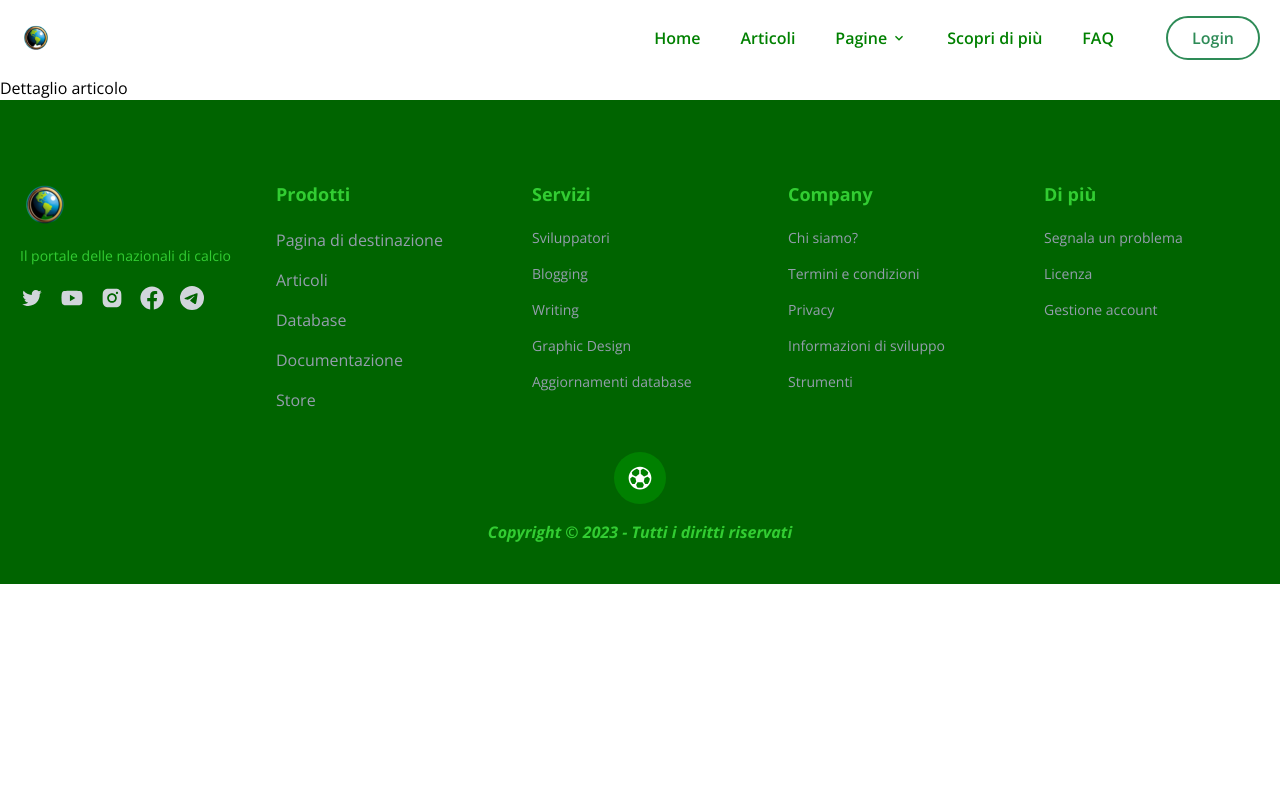
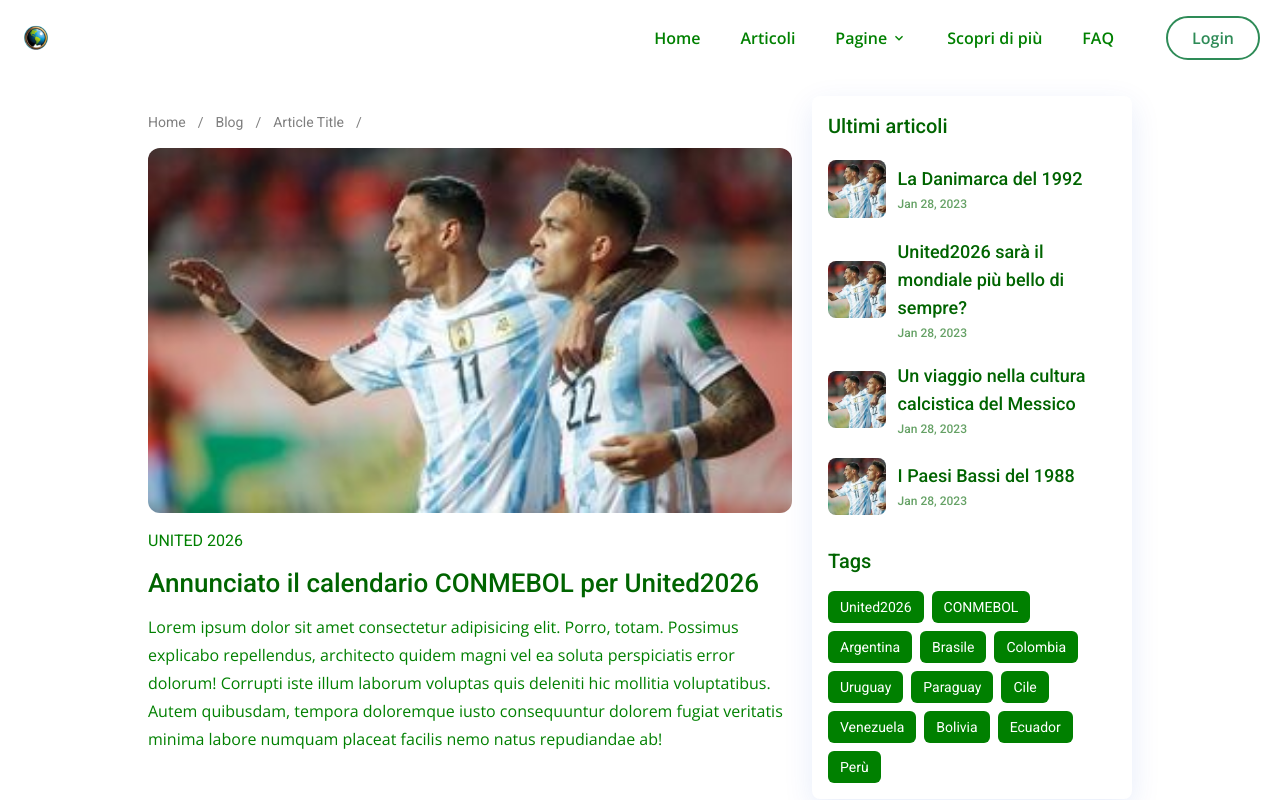
Before and after one commit to azap-rocky-84/nt-blog, a React (Create React App) app: page /blog/1 in a window 1280 px wide. Shown: the top 800 px of the page. Built offline with nearby package versions, Linux system fonts and the light colour scheme.

Commit message:
create article detail page

```diff
--- /dev/null
+++ b/src/components/BreadCrumbs.jsx
@@ -0,0 +1,18 @@
+import React from 'react';
+import {Link} from 'react-router-dom';
+
+const BreadCrumbs = ({data}) => {
+    return (
+        <div className="flex items-center py-4 overflow-x-auto whitespace-nowrap">
+          {data.map((item, index) => (
+            <div className='text-black opacity-50 text-xs font-roboto md:text-sm'>
+              <Link to={item.link}>{item.name}</Link>
+              {index !== data.lenght - 1 && <span className='px-3'>/</span>}
+            </div>
+          ))}
+        </div>
+      );
+
+}
+
+export default BreadCrumbs
--- a/src/pages/articleDetail/ArticleDetailPage.jsx
+++ b/src/pages/articleDetail/ArticleDetailPage.jsx
@@ -1,11 +1,70 @@
 import React from 'react'
+import {Link} from 'react-router-dom'
 import MainLayout from '../../components/MainLayout'
-
+import BreadCrumbs from '../../components/BreadCrumbs'
+import { images } from '../../constants'
+import SuggestedPosts from './container/SuggestedPosts'
+const breadCrumbsData = [
+  {name: "Home", link: '/'},
+  {name: "Blog", link: '/blog'},
+  {name: "Article Title", link: '/blog/1'},
+];
+const postsData = [
+  {
+    _id: "1",
+    image: images.Post1Image,
+    title: "La Danimarca del 1992",
+    createdAt: "2023-01-28T15:35:53.607+0000"
+  },
+  {
+    _id: "2",
+    image: images.Post1Image,
+    title: "United2026 sarà il mondiale più bello di sempre?",
+    createdAt: "2023-01-28T15:35:53.607+0000"
+  },
+  {
+    _id: "3",
+    image: images.Post1Image,
+    title: "Un viaggio nella cultura calcistica del Messico",
+    createdAt: "2023-01-28T15:35:53.607+0000"
+  },
+  {
+    _id: "4",
+    image: images.Post1Image,
+    title: "I Paesi Bassi del 1988",
+    createdAt: "2023-01-28T15:35:53.607+0000"
+  }
+];
+const tagsData = [
+  "United2026",
+  "CONMEBOL",
+  "Argentina",
+  "Brasile",
+  "Colombia",
+  "Uruguay",
+  "Paraguay",
+  "Cile",
+  "Venezuela",
+  "Bolivia",
+  "Ecuador",
+  "Perù"
+];
 const ArticleDetailPage = () => {
   return (
     <MainLayout>
-        <section>
-            <h1>Dettaglio articolo</h1>
+        <section className='container mx-auto max-w-5xl flex flex-col px-5 py-5 lg:flex-row lg:gap-x-5 lg:items-start'>
+           <article className='flex-1'>
+            <BreadCrumbs data={breadCrumbsData}/>
+            <img className='rounded-xl w-full' src={images.Post1Image} alt="" />
+           <Link to='/blog?category=selectedCategory' className='text-primary text-sm font-roboto inline-block mt-4 md:text-base'>
+            UNITED 2026
+           </Link>
+           <h1 className='text-xl font-medium font-roboto mt-4 text-dark-hard md:text-[26px]'>Annunciato il calendario CONMEBOL per United2026</h1>
+           <div className='mt-4 text-dark-soft '>
+            <p className='leading-7'>Lorem ipsum dolor sit amet consectetur adipisicing elit. Porro, totam. Possimus explicabo repellendus, architecto quidem magni vel ea soluta perspiciatis error dolorum! Corrupti iste illum laborum voluptas quis deleniti hic mollitia voluptatibus. Autem quibusdam, tempora doloremque iusto consequuntur dolorem fugiat veritatis minima labore numquam placeat facilis nemo natus repudiandae ab!</p>
+           </div>
+           </article>
+           <SuggestedPosts header="Ultimi articoli" posts={postsData} tags={tagsData} className='mt-8 lg:mt-0 lg:max-w-xs'/>
         </section>
     </MainLayout>
   )
--- /dev/null
+++ b/src/pages/articleDetail/container/SuggestedPosts.jsx
@@ -0,0 +1,35 @@
+import React from 'react'
+import {Link} from 'react-router-dom'
+
+const SuggestedPosts = ({className, header, posts = [], tags}) => {
+  return (
+    <div className={`w-full shadow-[rgba(7,_65,_210,_0.1)_0px_9px_30px] rounded-lg p-4 ${className}`}>
+      <h2 className='font-roboto font-medium text-dark-hard md:text-xl'>{header}</h2>
+      <div className='grid gap-y-5 mt-5 md:grid-cols-2 md:gap-x-5 lg:grid-cols-1'>
+      {posts.map((item) => (
+            <div key={item._id} className='flex space-x-3 flex-nowrap items-center'>
+                <img className='aspect-square object-cover rounded-lg w-1/5' src={item.image} alt="laptop" />
+                <div className='text-sm font-roboto text-dark-hard font-medium'>
+                    <h3 className='text-sm font-roboto text-dark-hard font-medium md:text-base lg:text-lg'>{item.title}</h3>
+                    <span className='text-xs opacity-60'>
+                        {new Date(item.createdAt).toLocaleDateString("en-US", {
+                            day: "numeric",
+                            month: "short",
+                            year: "numeric"
+                        })}
+                    </span>
+                </div>
+            </div>
+        ))}
+      </div>
+      <h2 className='font-roboto font-medium text-dark-hard mt-8 md:text-xl'>Tags</h2>
+      <div className='flex flex-wrap gap-x-2 gap-y-2 mt-4'>
+        {tags.map((item) => (
+            <Link to="/" className='inline-block rounded-md px-3 py-1.5 bg-primary font-roboto text-xs text-white md:text-sm'>{item}</Link>
+        ))}
+      </div>
+    </div>
+  )
+}
+
+export default SuggestedPosts
```
